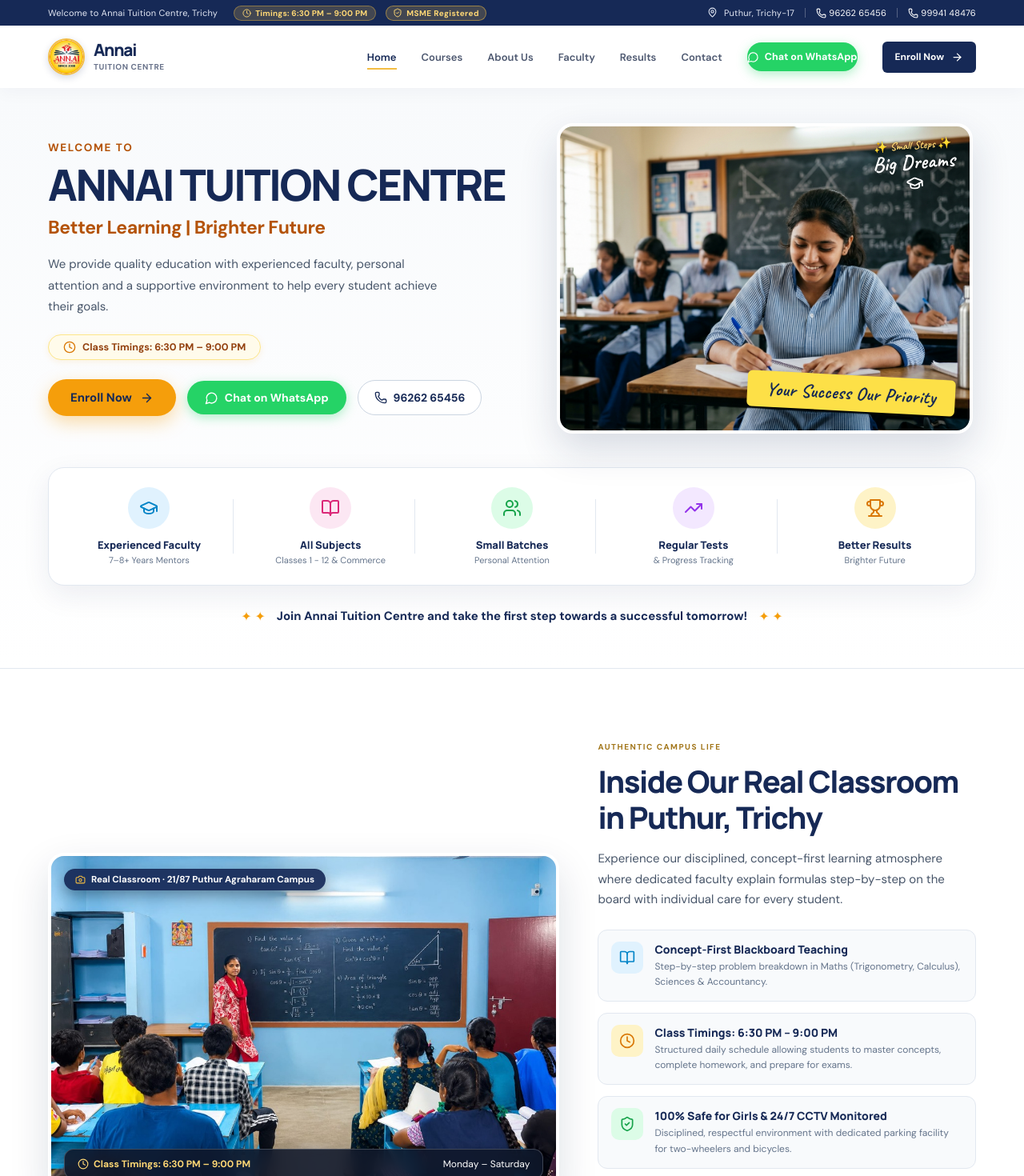
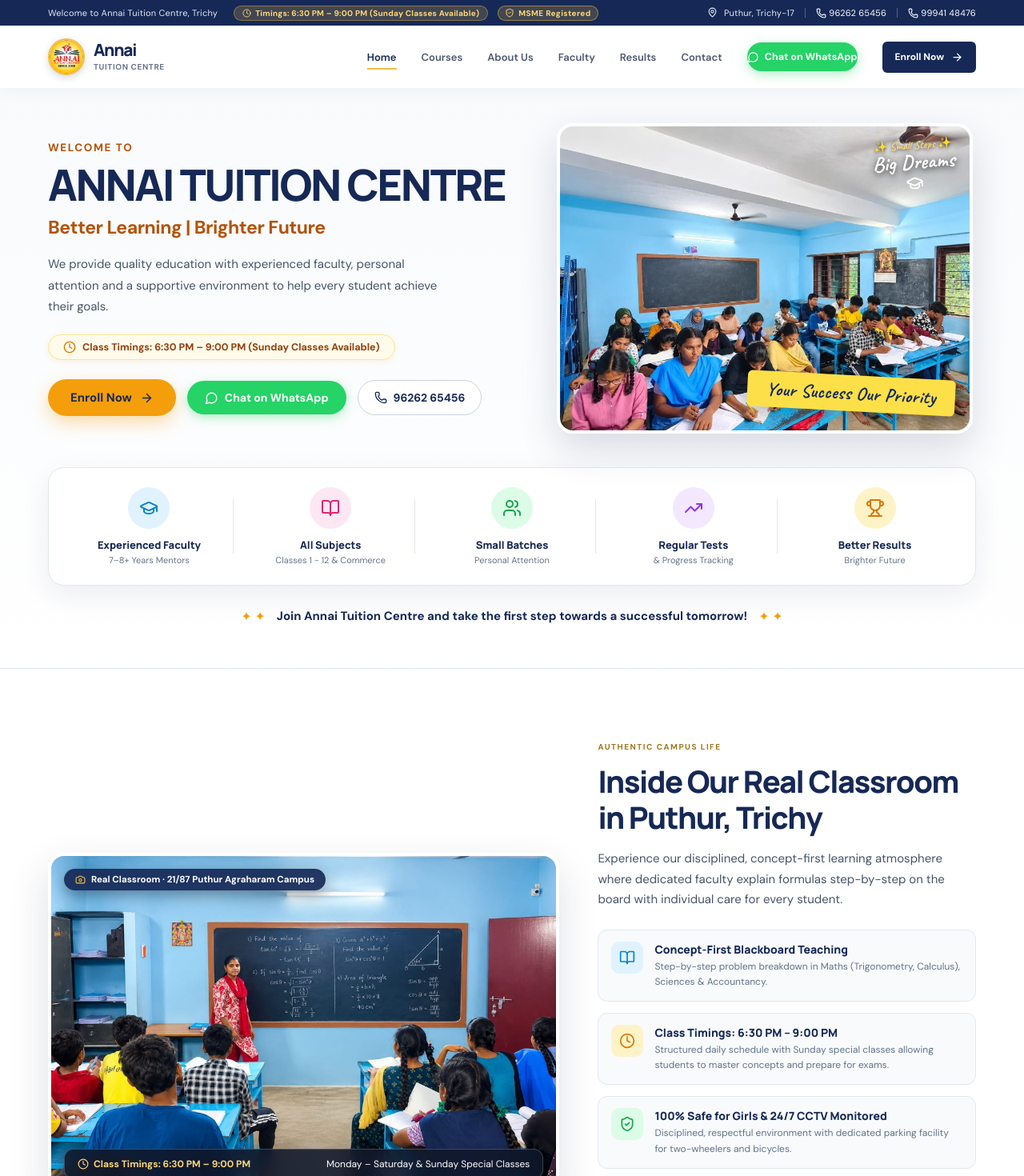
Before and after one commit to Nisanth32/annai-tuition-centre, a React (Vite) app: page / in a window 1280 px wide. Shown: the top 1470 px of the page at 80% size. Built offline with nearby package versions, Linux system fonts and the light colour scheme.

Commit message:
Add user classroom photo to home hero section and add Sunday class availability across website

```diff
--- a/index.html
+++ b/index.html
@@ -5,9 +5,9 @@
     <meta name="viewport" content="width=device-width, initial-scale=1.0" />
     <meta name="theme-color" content="#142756" />
     <meta name="google-site-verification" content="LNsonfQLedPerYcGcAN-Z-ww9DqEZSuZymmbNWo0hRg" />
-    <meta name="description" content="Annai Tuition Centre, Puthur, Trichy (Est. 2008). 7,000+ Successful Alumni. Class Timings: 6:30 PM – 9:00 PM. Tamil Nadu State Board Coaching (Classes 1 to 12 & Commerce), Interactive Smart Board, Dedicated Parking Facility & 7–8+ years experienced faculty. Call 96262 65456 / 99941 48476." />
+    <meta name="description" content="Annai Tuition Centre, Puthur, Trichy (Est. 2008). 7,000+ Successful Alumni. Class Timings: 6:30 PM – 9:00 PM (Sunday Classes Available). Tamil Nadu State Board Coaching (Classes 1 to 12 & Commerce), Interactive Smart Board, Dedicated Parking Facility & 7–8+ years experienced faculty. Call 96262 65456 / 99941 48476." />
     <meta property="og:title" content="Annai Tuition Centre | Trichy (Est. 2008) - 7,000+ Alumni" />
-    <meta property="og:description" content="Annai Tuition Centre - 7,000+ Students Passed Out. Class Timings: 6:30 PM – 9:00 PM. Tamil Nadu State Board & Commerce Coaching, Interactive Smart Board, 7–8+ Yrs Faculty, Dedicated Parking Facility & 100% Safety for Girls." />
+    <meta property="og:description" content="Annai Tuition Centre - 7,000+ Students Passed Out. Class Timings: 6:30 PM – 9:00 PM (Sunday Classes Available). Tamil Nadu State Board & Commerce Coaching, Interactive Smart Board, 7–8+ Yrs Faculty, Dedicated Parking Facility & 100% Safety for Girls." />
     <meta property="og:type" content="website" />
     <link rel="icon" type="image/png" href="/logo.png" />
     <title>Annai Tuition Centre | Trichy (Est. 2008) — 7,000+ Students Passed Out</title>
--- a/src/App.jsx
+++ b/src/App.jsx
@@ -246,7 +246,7 @@
     mapLink: 'https://www.google.com/maps/search/?api=1&query=21%2F87+Puthur+Agraharam+Near+Bishop+School+Trichy+17',
     directionsLink: 'https://www.google.com/maps/dir/?api=1&destination=21%2F87+Puthur+Agraharam+Near+Bishop+School+Trichy+17',
     embedMapUrl: 'https://maps.google.com/maps?q=21%2F87%2C+Puthur+Agraharam%2C+Near+Bishop+School%2C+Trichy+17&t=&z=16&ie=UTF8&iwloc=&output=embed',
-    timings: 'Class Timings: 6:30 PM – 9:00 PM | Mon – Sat (Sunday: Special Batches)',
+    timings: 'Class Timings: 6:30 PM – 9:00 PM | Mon – Sat & Sunday Special Classes',
     facilities: ['Dedicated Parking Facility', 'Interactive Smart Board', '24/7 CCTV Surveillance', 'Spacious Classrooms', '100% Safe for Girls'],
   },
   {
@@ -261,7 +261,7 @@
     mapLink: 'https://www.google.com/maps/search/?api=1&query=Ramakrishna+Middle+School+Near+Aruna+Theatre+Puthur+Trichy+17',
     directionsLink: 'https://www.google.com/maps/dir/?api=1&destination=Ramakrishna+Middle+School+Near+Aruna+Theatre+Puthur+Trichy+17',
     embedMapUrl: 'https://maps.google.com/maps?q=Ramakrishna+Middle+School%2C+Near+Aruna+Theatre%2C+Puthur%2C+Trichy+17&t=&z=16&ie=UTF8&iwloc=&output=embed',
-    timings: 'Class Timings: 6:30 PM – 9:00 PM | Mon – Sat (Sunday: Test Series)',
+    timings: 'Class Timings: 6:30 PM – 9:00 PM | Mon – Sat & Sunday Special Classes',
     facilities: ['Dedicated Parking Facility', 'Interactive Smart Board', 'Spacious Desks & CCTV', 'Distraction-Free Environment', '100% Safe for Girls'],
   },
 ];
@@ -310,7 +310,7 @@
         <div className="topline-left">
           <span>Welcome to Annai Tuition Centre, Trichy</span>
           <span className="topline-timing-pill">
-            <Clock size={11} /> Timings: 6:30 PM – 9:00 PM
+            <Clock size={11} /> Timings: 6:30 PM – 9:00 PM (Sunday Classes Available)
           </span>
           <span className="msme-pill">
             <ShieldCheck size={12} /> MSME Registered
@@ -1440,7 +1440,7 @@
             </p>
             <div className="ref-timing-chip">
               <Clock size={16} />
-              <span>Class Timings: 6:30 PM – 9:00 PM</span>
+              <span>Class Timings: 6:30 PM – 9:00 PM (Sunday Classes Available)</span>
             </div>
             <div className="ref-cta-group">
               <Link to="/admissions" className="ref-enroll-btn">
@@ -1463,8 +1463,8 @@
           <div className="ref-visual-wrapper">
             <div className="ref-image-frame">
               <img
-                src="/images/annai-hero-student.jpg"
-                alt="Happy students studying at Annai Tuition Centre"
+                src="/images/annai-classroom-hero.jpg"
+                alt="Students studying in classroom at Annai Tuition Centre"
               />
               <div className="ref-chalk-doodle">
                 <span className="ref-chalk-rays">✨ Small Steps ✨</span>
@@ -1563,7 +1563,7 @@
               <strong>
                 <Clock size={14} /> Class Timings: 6:30 PM – 9:00 PM
               </strong>
-              <span>Monday – Saturday</span>
+              <span>Monday – Saturday & Sunday Special Classes</span>
             </div>
           </div>
 
@@ -1592,7 +1592,7 @@
                 </div>
                 <div className="real-feat-text">
                   <strong>Class Timings: 6:30 PM – 9:00 PM</strong>
-                  <p>Structured daily schedule allowing students to master concepts, complete homework, and prepare for exams.</p>
+                  <p>Structured daily schedule with Sunday special classes allowing students to master concepts and prepare for exams.</p>
                 </div>
               </div>
 
@@ -1802,7 +1802,7 @@
               </Link>
             ))}
           </div>
-          <p className="note-small">Class timings: 6:30 PM – 9:00 PM. Contact us for current admissions.</p>
+          <p className="note-small">Class timings: 6:30 PM – 9:00 PM (Sunday classes available). Contact us for current admissions.</p>
         </div>
       </section>
 
@@ -1830,7 +1830,7 @@
           <div>
             <span className="eyebrow eyebrow-light">Learn Today... Lead Tomorrow.</span>
             <h2>Ready to take the next step?</h2>
-            <p>Class timings: 6:30 PM – 9:00 PM. Tell us what your child needs to secure their seat.</p>
+            <p>Class timings: 6:30 PM – 9:00 PM with Sunday special classes. Tell us what your child needs to secure their seat.</p>
           </div>
           <Link to="/admissions" className="button button-gold">
             Enroll Now <ArrowRight size={16} />
@@ -1913,7 +1913,7 @@
               </div>
               <div className="about-point">
                 <Clock size={17} />
-                <span>Class Timings: 6:30 PM – 9:00 PM (Mon – Sat)</span>
+                <span>Class Timings: 6:30 PM – 9:00 PM (Daily & Sunday Classes)</span>
               </div>
               <div className="about-point">
                 <Tv size={17} />
@@ -2049,7 +2049,7 @@
           <SectionTitle
             eyebrow="All Grade Levels & Streams"
             title="All Classes We Offer"
-            text="Choose your class to enquire about class timings (6:30 PM – 9:00 PM), subjects, and batch availability."
+            text="Choose your class to enquire about class timings (6:30 PM – 9:00 PM), Sunday special classes, subjects, and batch availability."
           />
           <div className="courses-grid">
             {classes.map((c, i) => (
```
Also changed, not shown: public/images/annai-classroom-hero.jpg.
